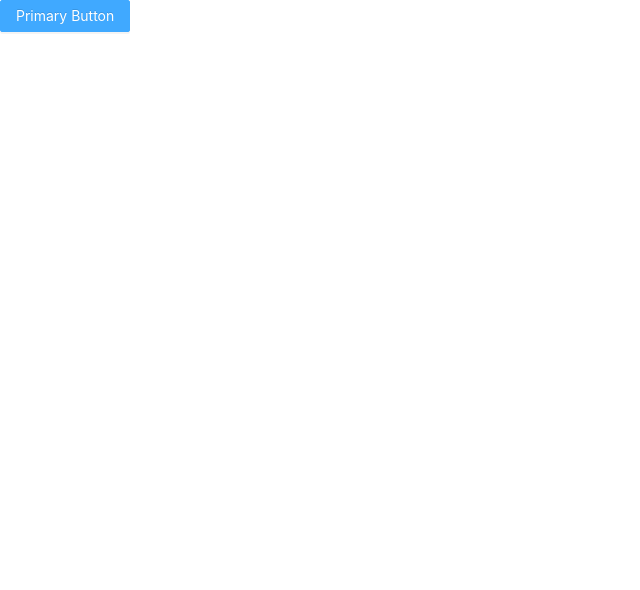
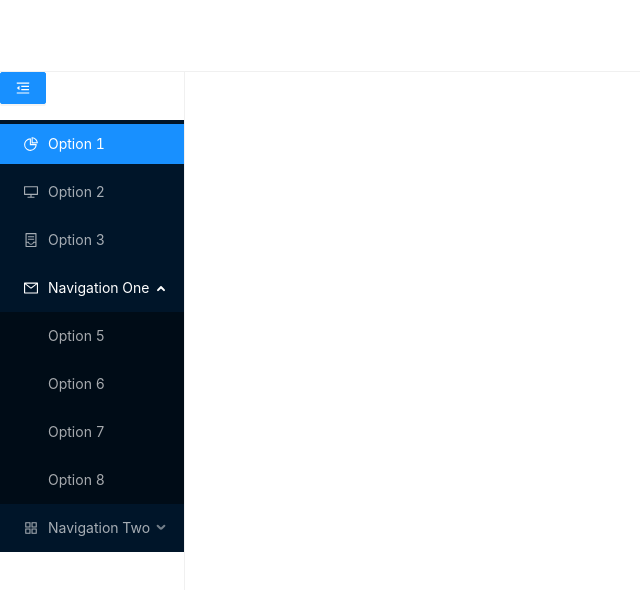
Before and after one commit to ktb1207/react_project_repository, a React app in the folder react-admin-project/: page /#/home in a window 1280 px wide. Shown: the top 590 px of the page, without its empty margins (0-640 px from the left). Built offline with nearby package versions, Linux system fonts and the light colour scheme; sample sign-in values are in the browser's storage.

Commit message:
菜单基本就绪

```diff
--- a/react-admin-project/src/components/FrontendAuth.js
+++ b/react-admin-project/src/components/FrontendAuth.js
@@ -4,6 +4,7 @@ import util from '../utils/utils.js';
 class FrontendAuth extends Component {
   constructor(props) {
     super(props)
+    this.state = {}
   }
   render() {
     const { routerConfig, location } = this.props;
--- /dev/null
+++ b/react-admin-project/src/components/leftMenus/LeftMenus.js
@@ -0,0 +1,63 @@
+import React, { useState }from 'react';
+import { Menu, Button } from 'antd';
+import {
+  AppstoreOutlined,
+  MenuUnfoldOutlined,
+  MenuFoldOutlined,
+  PieChartOutlined,
+  DesktopOutlined,
+  ContainerOutlined,
+  MailOutlined,
+} from '@ant-design/icons';
+import './LeftMenus.scss';
+
+const { SubMenu } = Menu;
+
+function LeftMenus() {
+  const [collapsed, setCollapsed] = useState(false)
+
+  const toggleCollapsed = () => {
+    setCollapsed(!collapsed)
+  }
+
+  return (
+    <div className="left-meuns-components">
+      <Button type="primary" onClick={toggleCollapsed} style={{ marginBottom: 16 }}>
+        {React.createElement(collapsed ? MenuUnfoldOutlined : MenuFoldOutlined)}
+      </Button>
+      <Menu
+        defaultSelectedKeys={['1']}
+        defaultOpenKeys={['sub1']}
+        mode="inline"
+        theme="dark"
+        inlineCollapsed={collapsed}
+      >
+        <Menu.Item key="1" icon={<PieChartOutlined />}>
+          Option 1
+        </Menu.Item>
+        <Menu.Item key="2" icon={<DesktopOutlined />}>
+          Option 2
+        </Menu.Item>
+        <Menu.Item key="3" icon={<ContainerOutlined />}>
+          Option 3
+        </Menu.Item>
+        <SubMenu key="sub1" icon={<MailOutlined />} title="Navigation One">
+          <Menu.Item key="5">Option 5</Menu.Item>
+          <Menu.Item key="6">Option 6</Menu.Item>
+          <Menu.Item key="7">Option 7</Menu.Item>
+          <Menu.Item key="8">Option 8</Menu.Item>
+        </SubMenu>
+        <SubMenu key="sub2" icon={<AppstoreOutlined />} title="Navigation Two">
+          <Menu.Item key="9">Option 9</Menu.Item>
+          <Menu.Item key="10">Option 10</Menu.Item>
+          <SubMenu key="sub3" title="Submenu">
+            <Menu.Item key="11">Option 11</Menu.Item>
+            <Menu.Item key="12">Option 12</Menu.Item>
+          </SubMenu>
+        </SubMenu>
+      </Menu>
+    </div>
+  )
+}
+
+export default LeftMenus;
--- /dev/null
+++ b/react-admin-project/src/components/leftMenus/LeftMenus.scss
@@ -0,0 +1,3 @@
+.left-meuns-components{
+
+}
--- a/react-admin-project/src/index.js
+++ b/react-admin-project/src/index.js
@@ -32,4 +32,4 @@ if (module.hot) {
 // If you want your app to work offline and load faster, you can change
 // unregister() to register() below. Note this comes with some pitfalls.
 // Learn more about service workers: https://bit.ly/CRA-PWA
-serviceWorker.unregister();
+serviceWorker.register();
--- a/react-admin-project/src/page/home/Home.js
+++ b/react-admin-project/src/page/home/Home.js
@@ -1,24 +1,22 @@
 import React, { Component } from 'react'
-import { Button } from 'antd';
-import api from '../../api/index';
 import './home.scss'
+import LeftMenus from '../../components/leftMenus/LeftMenus';
 class Home extends Component {
   constructor(props){
     super(props)
     this.state = {}
-    this.handleClick = this.handleClick.bind(this)
   }
-  handleClick () {
-    api.getList().then(res => {
-      console.log(res)
-    }).catch(err => {
-      console.log(err)
-    })
-  }
+
   render (){
     return (
-      <div>
-        <Button type="primary" onClick={this.handleClick}>Primary Button</Button>
+      <div className="full-page home-page">
+        <header></header>
+        <div className="home-content">
+          <div className="left-menu-wrp">
+            <LeftMenus></LeftMenus>
+          </div>
+          <div className="right-container"></div>
+        </div>
       </div>
     )
   }
--- a/react-admin-project/src/page/home/home.scss
+++ b/react-admin-project/src/page/home/home.scss
@@ -0,0 +1,20 @@
+@import '../../styles/variable.scss';
+.home-page{
+  display: flex;
+  flex-direction: column;
+  header{
+    flex: 0 0 $header-h;
+    border-bottom: 1px solid $gray3;
+  }
+  .home-content{
+    flex:1 1 auto;
+    display: flex;
+    .left-menu-wrp{
+      flex: 0 0 auto;
+      border-right:1px solid $gray3;
+    }
+    .right-container{
+      flex: 1 1 auto;
+    }
+  }
+}
--- a/react-admin-project/src/router/routerConfig.js
+++ b/react-admin-project/src/router/routerConfig.js
@@ -5,6 +5,7 @@ import routerMap from './routerMap.js';
 class RouterConfig extends Component {
   constructor(props) {
     super(props)
+    this.state = {}
   }
 
   render() {
--- a/react-admin-project/src/styles/variable.scss
+++ b/react-admin-project/src/styles/variable.scss
@@ -3,10 +3,14 @@
  * */
 
 // 大小
-$header-height: 90px; // 顶部导航高度
-$page-padding-left: 28px;
-$page-padding-right:32px;
-$footer-height:160;
+$header-h:72px;
+$menu-w:240px;
 
 // 颜色
 $blue-color: #3F8BFD;
+$gray1: #fafafa;
+$gray2: #f5f5f5;
+$gray3: #f0f0f0;
+$gray4:#d9d9d9;
+$gray5: #595959;
+$gray6: #262626;
```
